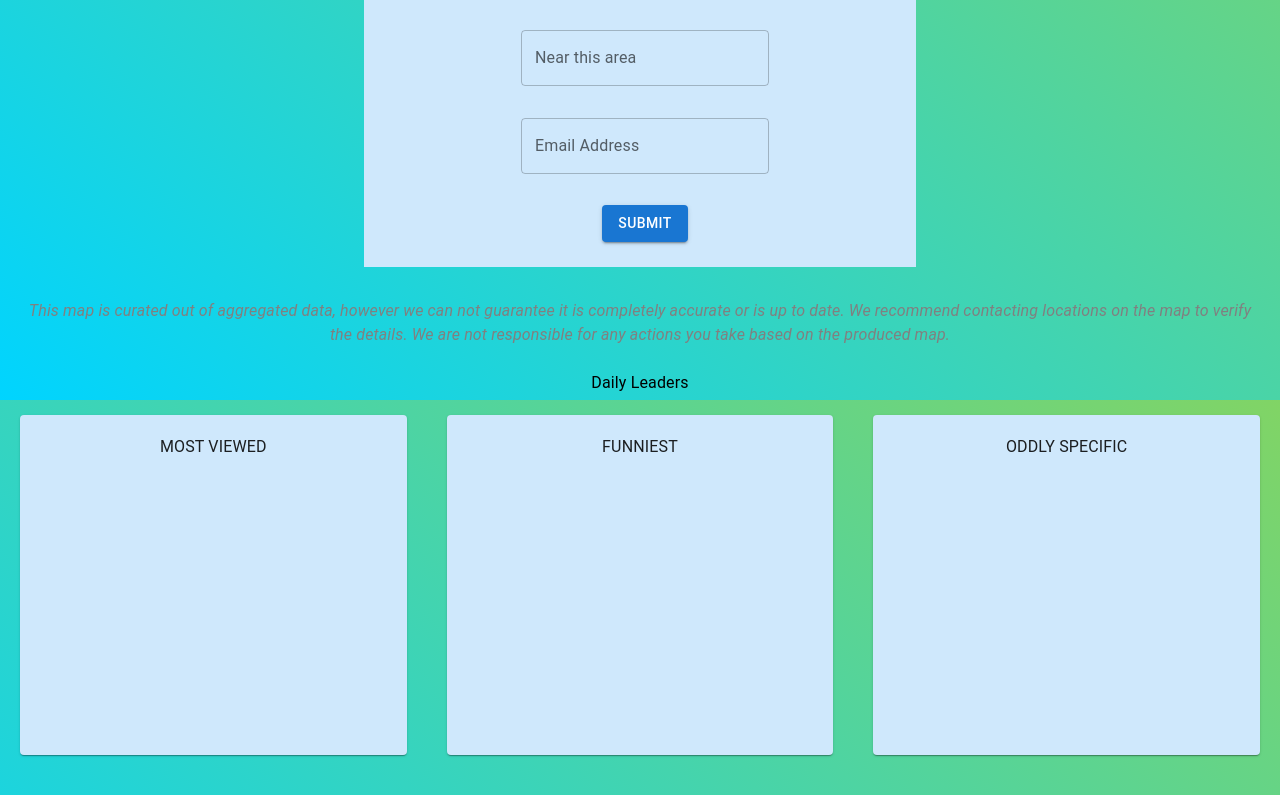
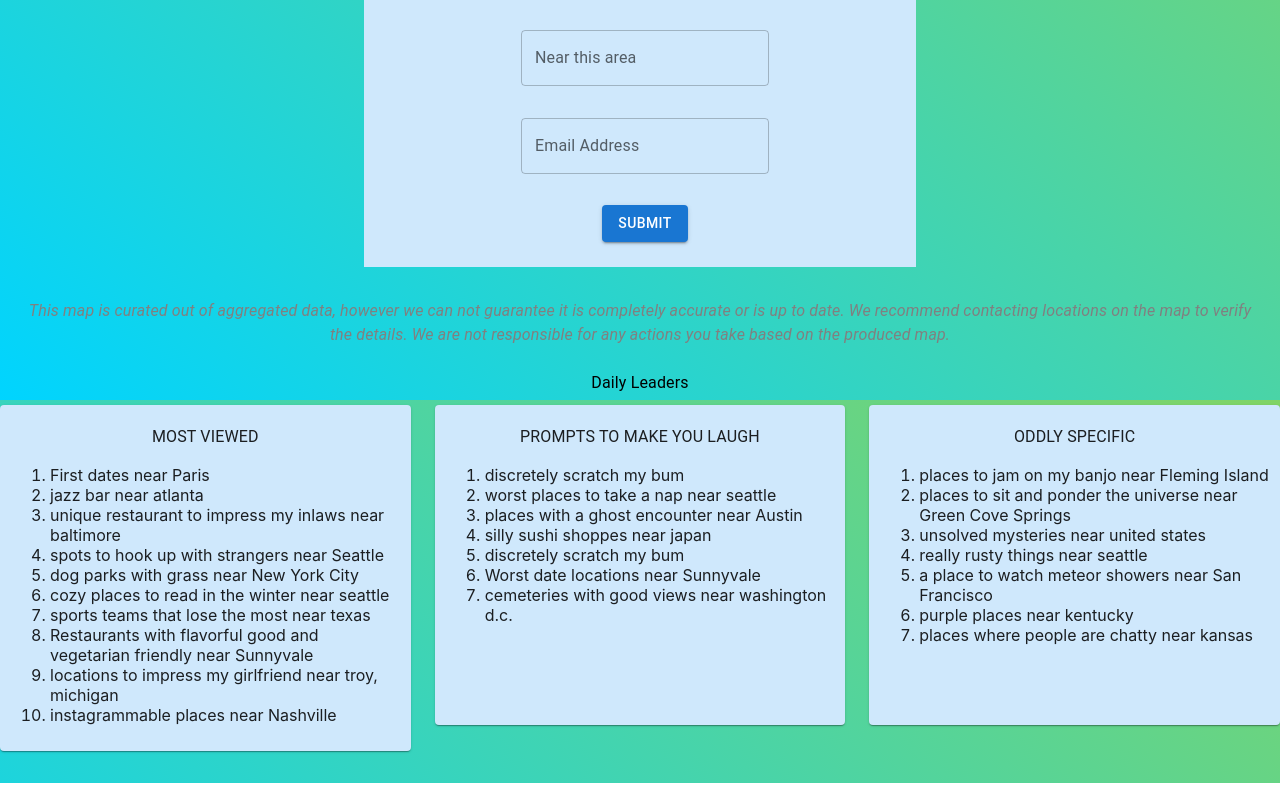
Before and after one commit to pgoulding/mapsgpt-clone, a React (Create React App) app: page / in a window 1280 px wide. Shown: the part 400-1195 px from the top of the page. Built offline with nearby package versions, Linux system fonts and the light colour scheme.

Commit message:
Add leaderboard components and some fake data to display

```diff
--- a/src/App.js
+++ b/src/App.js
@@ -5,8 +5,11 @@ import ContentFormContainer from './ContentFormContainer';
 import { Box, Typography, AppBar, Toolbar, Slide, Paper, Card } from '@mui/material';
 import Grid from '@mui/material/Unstable_Grid2';
 import MarqueeText from './MarqueeText';
+import LeaderBoard from './LeaderBoards';
 
 function App() {
+
+  // could refactor these into fetches for real-time data
 
   const textyTexterson = [
     'lorem ipsum dolor sit amet consectetur',
@@ -22,16 +25,47 @@ function App() {
     'turpis ac diam'
   ]
 
+  const mostViewed = [
+    "First dates near Paris",
+    "jazz bar near atlanta",
+    "unique restaurant to impress my inlaws near baltimore",
+    "spots to hook up with strangers near Seattle",
+    "dog parks with grass near New York City",
+    "cozy places to read in the winter near seattle",
+    "sports teams that lose the most near texas",
+    "Restaurants with flavorful good and vegetarian friendly near Sunnyvale",
+    "locations to impress my girlfriend near troy, michigan",
+    "instagrammable places near Nashville"
+  ]
+
+  const funnyPrompts = [
+    "discretely scratch my bum",
+    "worst places to take a nap near seattle",
+    "places with a ghost encounter near Austin",
+    "silly sushi shoppes near japan",
+    "discretely scratch my bum",
+    "Worst date locations near Sunnyvale",
+    "cemeteries with good views near washington d.c."
+  ]
+
+  const oddlySpecific = [
+    "places to jam on my banjo near Fleming Island",
+    "places to sit and ponder the universe near Green Cove Springs",
+    "unsolved mysteries near united states",
+    "really rusty things near seattle",
+    "a place to watch meteor showers near San Francisco",
+    "purple places near kentucky",
+    "places where people are chatty near kansas"
+  ]
+
+
   return (
     <div className="App">
         <AppBar position='sticky' sx={{flexDirection:'row',background:'#fcac08', height:'2rem'}}>
             <MarqueeText textArray={textyTexterson} />
         </AppBar>
-        <Box>
-
-              </Box>
         <div>
-          <img src={logo} />
+          <img src={logo} style={{maxWidth:"100%", height:'auto'}}/>
         </div>
       <ContentFormContainer />
       <Typography sx={{ mt: 2, mb: 1, padding:'1rem', fontStyle:'italic', color:'GrayText'}}>
@@ -46,21 +80,15 @@ function App() {
         height:'400px',
         flexGrow:1
         }}>
-        <Grid container>
-          <Grid xs={4}>
-          <Card sx={{ bgcolor: '#cfe8fc', height: 300, padding:"20px", margin:'20px'}}>
-            <Typography>MOST VIEWED</Typography>
-          </Card>
+        <Grid container spacing={{xs:2, md:3}} columns={{ xs: 4, sm: 8, md: 12 }}>
+          <Grid xs={4} sm={4} md={4} >
+            <LeaderBoard items={mostViewed} cardTitle={"MOST VIEWED"} />
           </Grid>
-          <Grid xs={4}>
-          <Card sx={{ bgcolor: '#cfe8fc', height: 300, padding:"20px", margin:'20px'}}>
-            <Typography>FUNNIEST</Typography>
-          </Card>
+          <Grid xs={4} sm={4} md={4}>
+            <LeaderBoard items={funnyPrompts} cardTitle={"PROMPTS TO MAKE YOU LAUGH"} />
           </Grid>
-          <Grid xs={4}>
-          <Card sx={{ bgcolor: '#cfe8fc', height: 300, padding:"20px", margin:'20px'}}>
-            <Typography>ODDLY SPECIFIC</Typography>
-          </Card>
+          <Grid xs={4} sm={4} md={4} >
+            <LeaderBoard items={oddlySpecific} cardTitle={"ODDLY SPECIFIC"} />
           </Grid>
         </Grid>
       </Box>
```
